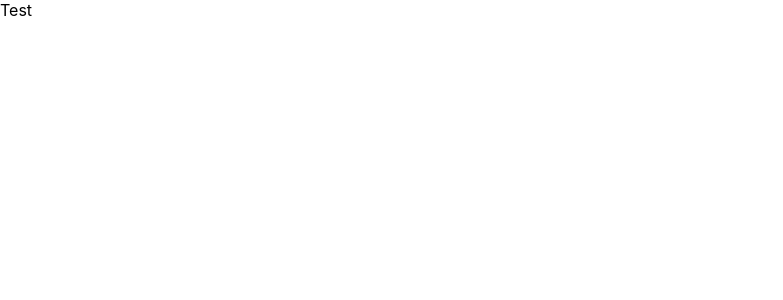
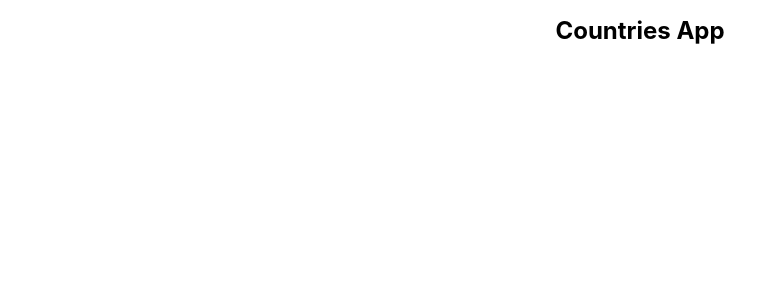
Before and after one commit to chamallakshika09/distilled-tech-challenge, a React (Create React App) app: page / in a window 1280 px wide. Shown: the top 300 px of the page, without its empty margins (0-783 px from the left). Built offline with nearby package versions, Linux system fonts and the light colour scheme.

Commit message:
feat(AppTitle): implement AppTitle component

```diff
--- a/src/App.tsx
+++ b/src/App.tsx
@@ -1,7 +1,8 @@
 import React, { FC } from 'react';
+import { AppTitle } from './components/app-title';
 
 const App: FC = () => {
-  return <div>Test</div>;
+  return <AppTitle>Countries App</AppTitle>;
 };
 
 export default App;
--- /dev/null
+++ b/src/components/app-title/AppTitle.tsx
@@ -0,0 +1,6 @@
+import React, { FC } from 'react';
+import { Title } from './styles';
+
+export const AppTitle: FC = ({ children }) => {
+  return <Title>{children}</Title>;
+};
--- /dev/null
+++ b/src/components/app-title/index.ts
@@ -0,0 +1 @@
+export { AppTitle } from './AppTitle';
--- /dev/null
+++ b/src/components/app-title/styles.tsx
@@ -0,0 +1,7 @@
+import styled from 'styled-components';
+
+export const Title = styled.h1`
+  font-size: 24px;
+  text-align: center;
+  flex: 1;
+`;
```
